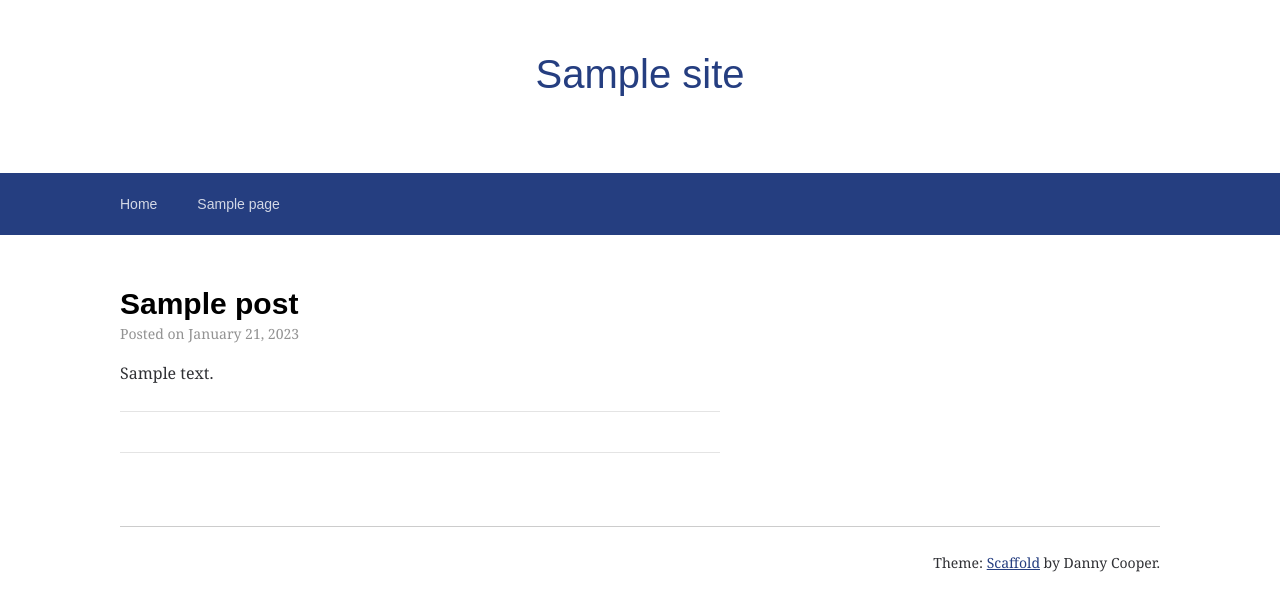
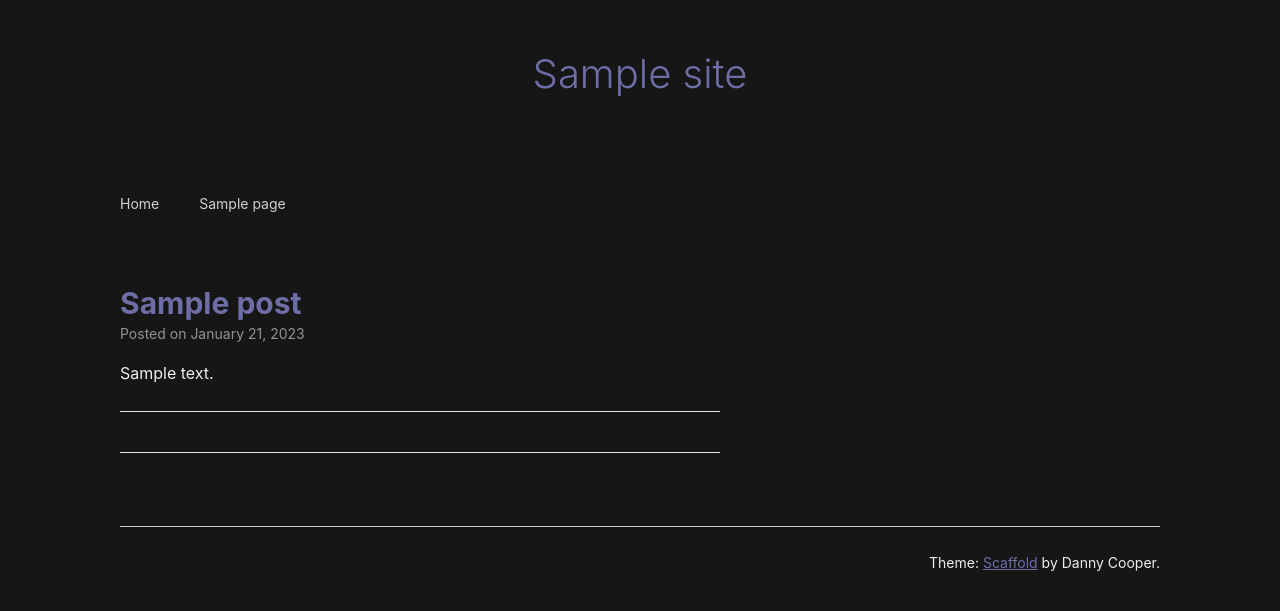
Before and after one commit to Xolof/my-wp-bedrock-site, a WordPress theme: template web/app/themes/dark/index.php in a window 1280 px wide. Shown: the top 611 px of the page. Run offline with PHP 8.4 and a stand-in for WordPress, Linux system fonts and the light colour scheme; the site name, menu and one post (Sample post) are stand-ins, and other content is empty; some libraries are stand-ins or nearby versions.

Commit message:
Change colors and fonts.

```diff
--- a/web/app/themes/dark/style.css
+++ b/web/app/themes/dark/style.css
@@ -51,8 +51,13 @@ Use it to make something cool, have fun, and share what you've learned with othe
 # Normalize
 --------------------------------------------------------------*/
 
+:root {
+	--black: #161616;
+	--link-color: #6e6ea7;
+  }
+
 html {
-	font-family: sans-serif;
+	font-family: -apple-system, BlinkMacSystemFont, Segoe UI, Roboto, Oxygen, Ubuntu, Cantarell, Fira Sans, Droid Sans, Helvetica Neue, sans-serif;
 	-webkit-text-size-adjust: 100%;
 	-ms-text-size-adjust:     100%;
 }
@@ -267,8 +273,8 @@ th {
 --------------------------------------------------------------*/
 
 body {
-	color: #303135;
-	font-family: Georgia;
+	color: #eee;
+	font-family: -apple-system, BlinkMacSystemFont, Segoe UI, Roboto, Oxygen, Ubuntu, Cantarell, Fira Sans, Droid Sans, Helvetica Neue, sans-serif;
 	font-size: 16px;
 	line-height: 1.6;
 	overflow-wrap: break-word;
@@ -277,7 +283,7 @@ body {
 nav,
 label,
 input {
-	font-family: sans-serif;
+	font-family: -apple-system, BlinkMacSystemFont, Segoe UI, Roboto, Oxygen, Ubuntu, Cantarell, Fira Sans, Droid Sans, Helvetica Neue, sans-serif;
 	font-size: 14px
 }
 
@@ -287,9 +293,9 @@ h3,
 h4,
 h5,
 h6 {
-	font-family: sans-serif;
+	font-family: -apple-system, BlinkMacSystemFont, Segoe UI, Roboto, Oxygen, Ubuntu, Cantarell, Fira Sans, Droid Sans, Helvetica Neue, sans-serif;
 	line-height: 1.25;
-	color: #2d2e33;
+	color: #eee;
 }
 
 p {
@@ -360,7 +366,8 @@ html {
 }
 
 body {
-	background-color: #fff; /* Fallback for when there is no custom background color defined. */
+	/* background-color: #fff; Fallback for when there is no custom background color defined. */
+	background-color: var(--black);
 }
 
 blockquote:before,
@@ -533,13 +540,13 @@ textarea {
 --------------------------------------------------------------*/
 
 a {
-	color: #253e80;
+	color: var(--link-color);
 }
 
 a:hover,
 a:focus,
 a:active {
-	color: #253e80;
+	color: var(--link-color);
 }
 
 a:focus {
@@ -644,7 +651,7 @@ a:active {
 
 .site-title {
 	margin: 0;
-	font-family: sans-serif;
+	font-family: -apple-system, BlinkMacSystemFont, Segoe UI, Roboto, Oxygen, Ubuntu, Cantarell, Fira Sans, Droid Sans, Helvetica Neue, sans-serif;
 	font-weight: 300;
 	font-size: 40px;
 	line-height: 1.2
@@ -652,7 +659,7 @@ a:active {
 
 .site-title a {
 	text-decoration: none;
-	color: #253e80;
+	color: var(--link-color);
 }
 
 .site-description {
@@ -665,7 +672,6 @@ a:active {
 --------------------------------------------------------------*/
 
 .menu-1 {
-	background-color: #253e80;
 	font-size: 14px;
 	margin-bottom: 50px
 }
@@ -792,7 +798,7 @@ a:active {
 
 .entry-title a {
 	text-decoration: none;
-	color: black;
+	/* color: black; */
 }
 
 .entry-meta {
```
Also changed, not shown: other parts of web/app/themes/dark/style.css (+19 -13 lines).
